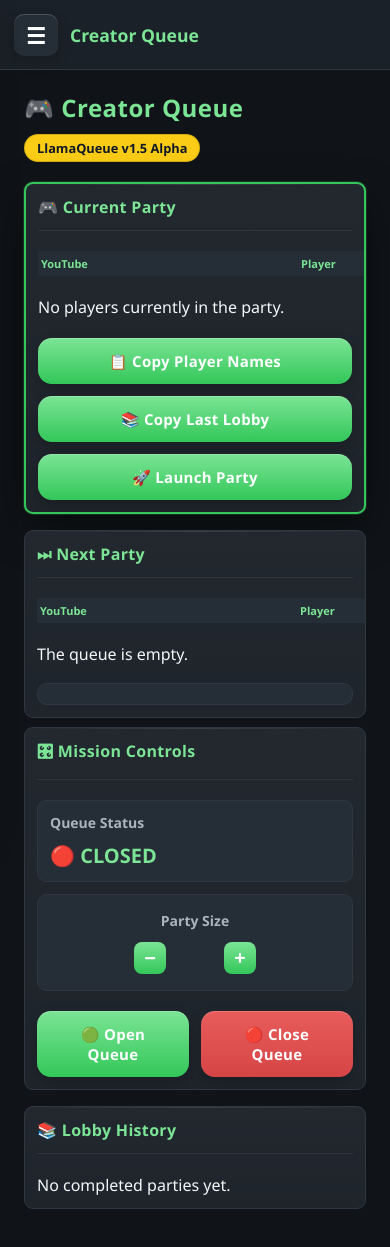
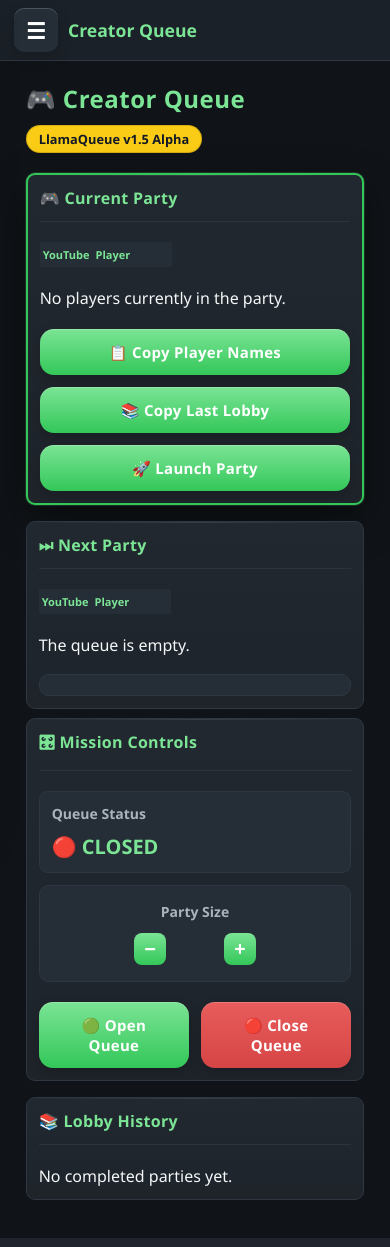
Before and after one commit to LlamaMods/LlamaQueue, a FastAPI app: page / in a window 390 px wide. Run offline with FastAPI, Linux system fonts and the light colour scheme; lists and menus that the app fills with data are empty.

Commit message:
Improve mobile and installed app responsiveness

```diff
--- a/static/revamp.css
+++ b/static/revamp.css
@@ -264,3 +264,76 @@ body { font-size:var(--font-size); }
   .notice { padding:9px 11px; border-radius:8px; font-size:.78rem; }
   .appearance-preset-card { padding:10px; gap:7px; border-radius:8px; }
 }
+
+
+/* Cross-device mobile and installed-PWA finishing pass. Keep this block last so
+   it consistently overrides legacy responsive rules above it. */
+html { -webkit-text-size-adjust: 100%; text-size-adjust: 100%; }
+.app-layout, .main-content, .page-shell, .container, .queue-container,
+.dashboard-grid, .side-column, .main-column, .card { min-width: 0; }
+
+@media (max-width: 900px) {
+  .mobile-header {
+    box-sizing: border-box;
+    height: auto;
+    min-height: calc(58px + env(safe-area-inset-top, 0px));
+    padding: calc(8px + env(safe-area-inset-top, 0px)) 14px 8px;
+    gap: 10px;
+  }
+  .mobile-brand { min-width: 0; flex: 1 1 auto; }
+  .mobile-brand h2 {
+    min-width: 0; max-width: 100%; overflow: hidden; text-overflow: ellipsis;
+    white-space: nowrap; line-height: 1.25;
+  }
+  .mobile-sidebar-toggle { flex: 0 0 44px; width: 44px; min-width: 44px; min-height: 44px; }
+  .sidebar {
+    box-sizing: border-box; height: 100vh; height: 100dvh; max-height: 100dvh;
+    padding-top: env(safe-area-inset-top, 0px);
+    padding-bottom: env(safe-area-inset-bottom, 0px);
+    overscroll-behavior: contain;
+  }
+  .sidebar-overlay { height: 100vh; height: 100dvh; }
+  .main-content {
+    box-sizing: border-box; width: 100%; min-width: 0; max-width: 100%;
+    padding-left: clamp(10px, 3vw, 18px);
+    padding-right: clamp(10px, 3vw, 18px);
+    padding-bottom: calc(24px + env(safe-area-inset-bottom, 0px));
+  }
+  /* Wide data tables remain readable and scroll inside their own bounds. */
+  .mission-table {
+    display: block; width: 100%; max-width: 100%; overflow-x: auto;
+    -webkit-overflow-scrolling: touch; overscroll-behavior-x: contain;
+  }
+  .mission-table th, .mission-table td { white-space: nowrap; }
+  .moderators-page .status-grid, .status-grid {
+    grid-template-columns: repeat(2, minmax(0, 1fr));
+  }
+  .page-header, .page-heading { flex-wrap: wrap; align-items: flex-start; }
+}
+
+@media (max-width: 600px) {
+  .status-grid { grid-template-columns: repeat(2, minmax(0, 1fr)); }
+  .status-grid .status-card { min-width: 0; padding: 10px; }
+  .status-grid strong, .status-grid h3 { overflow-wrap: anywhere; }
+  .header-badge, .status-badge { max-width: 100%; white-space: normal; }
+  .buttons, .header-buttons { flex-wrap: wrap; }
+  .buttons > *, .header-buttons > * { min-width: 0; max-width: 100%; }
+  .form-actions { flex-wrap: wrap; gap: 8px; }
+}
+
+@media (max-width: 360px) {
+  .status-grid { grid-template-columns: minmax(0, 1fr); }
+  .container, .queue-container { padding: 10px; }
+  .mobile-header { padding-left: 10px; padding-right: 10px; }
+}
+
+/* Standalone PWA uses the same layout, with OS safe areas respected. */
+@media (display-mode: standalone) and (max-width: 900px) {
+  body { min-height: 100dvh; }
+  .main-content { padding-bottom: calc(28px + env(safe-area-inset-bottom, 0px)); }
+}
+
+@media (max-width: 900px) {
+  /* Queue/history tables are intentionally wider than a phone; scroll inside the card. */
+  .card, .history-card { overflow-x: auto; overscroll-behavior-x: contain; }
+}
--- a/static/sw.js
+++ b/static/sw.js
@@ -1,4 +1,4 @@
-const CACHE='llamaqueue-static-v1';
+const CACHE='llamaqueue-static-v2';
 const ASSETS=['/static/style.css','/static/revamp.css','/static/chat.css','/static/js/i18n.js','/static/js/chat.js','/static/manifest.webmanifest','/static/llamaqueue-icon.svg','/static/icon-192.png','/static/icon-512.png'];
 self.addEventListener('install',event=>event.waitUntil(caches.open(CACHE).then(cache=>cache.addAll(ASSETS))));
 self.addEventListener('activate',event=>event.waitUntil(caches.keys().then(keys=>Promise.all(keys.filter(key=>key!==CACHE).map(key=>caches.delete(key))))));
--- a/templates/base.html
+++ b/templates/base.html
@@ -7,7 +7,7 @@
 
     <meta
         name="viewport"
-        content="width=device-width, initial-scale=1.0">
+        content="width=device-width, initial-scale=1.0, viewport-fit=cover">
 
     <title>{{ title if title else settings.creator_name }}</title>
 
--- a/templates/chat_overlay.html
+++ b/templates/chat_overlay.html
@@ -2,7 +2,7 @@
 <html lang="en">
 <head>
 <meta charset="UTF-8">
-<meta name="viewport" content="width=device-width, initial-scale=1.0">
+<meta name="viewport" content="width=device-width, initial-scale=1.0, viewport-fit=cover">
 <title>LlamaQueue Chat Overlay</title>
 <link rel="stylesheet" href="/static/chat.css">
 </head>
```
Also changed, not shown: static/chat.css (+42 -0 lines).
